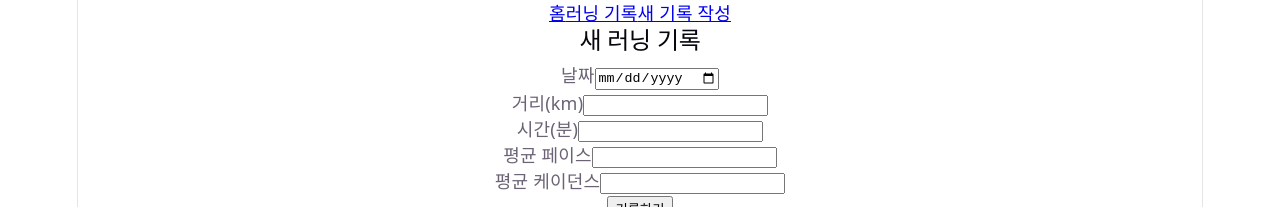
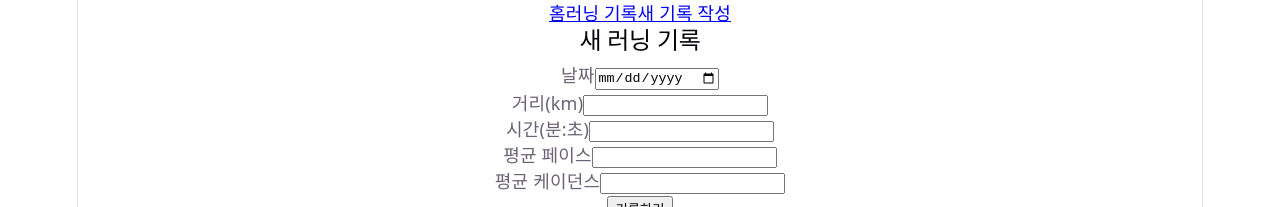
Before and after one commit to yhana972/B1-2, a React (Vite) app in the folder running-log/: page /runs/new in a window 1280 px wide. Shown: the top 207 px of the page. Built offline with nearby package versions, Linux system fonts and the light colour scheme; no server answers.

Commit message:
fix: 분초 형식의 러닝 시간을 수정 폼에 표시

```diff
--- a/running-log/src/components/RunForm.jsx
+++ b/running-log/src/components/RunForm.jsx
@@ -50,7 +50,7 @@ function RunForm({initialData = {}, mode = 'create'}){
             newErrors.distance="거리(km)를 입력해주세요."
         }
         if(!formData.duration){
-            newErrors.duration="시간(분)을 입력해주세요."
+            newErrors.duration="시간(분:초)을 입력해주세요."
         }
         if(!formData.avgPace){
             newErrors.avgPace="평균 페이스를 입력해주세요."
@@ -138,8 +138,8 @@ function RunForm({initialData = {}, mode = 'create'}){
                 error={errors.distance}
             />
             <FormField
-                label="시간(분)"
-                type="number"
+                label="시간(분:초)"
+                type="text"
                 name="duration"
                 value={formData.duration}
                 onChange={handleChange}
```
